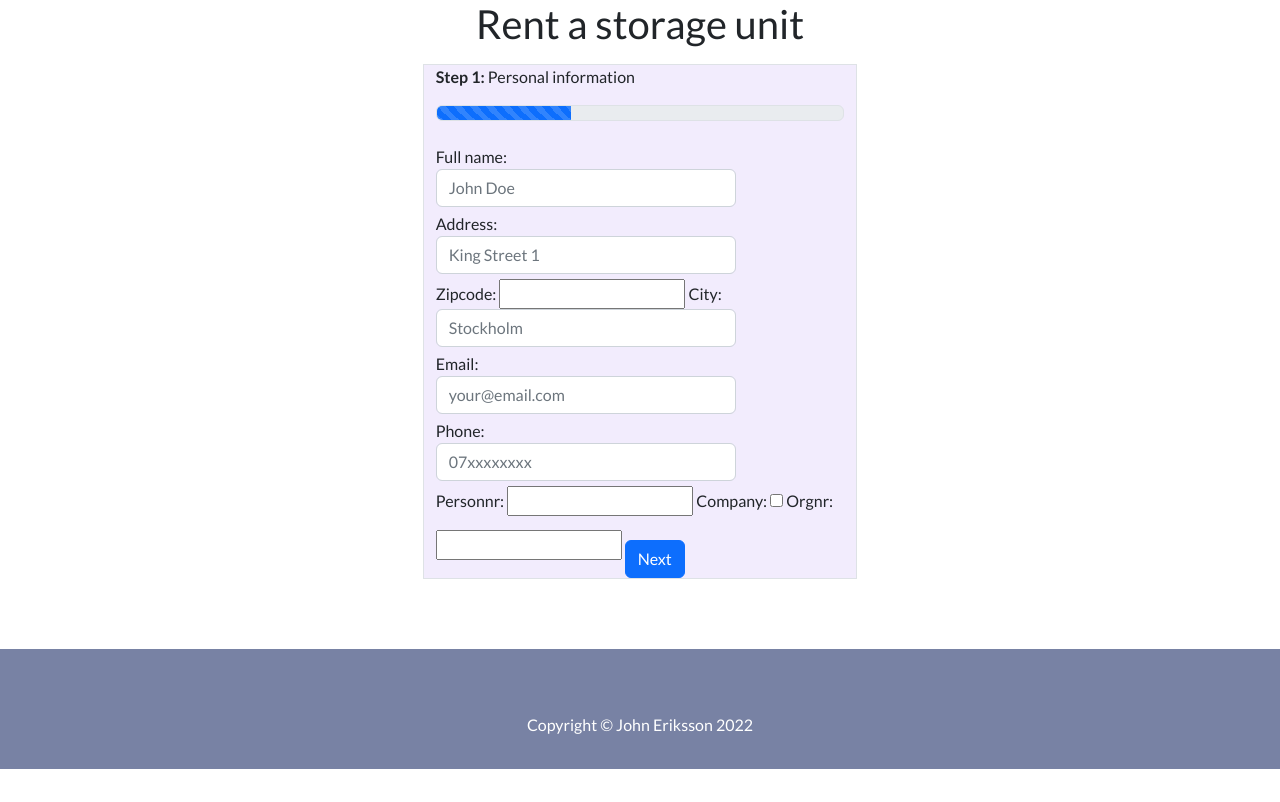
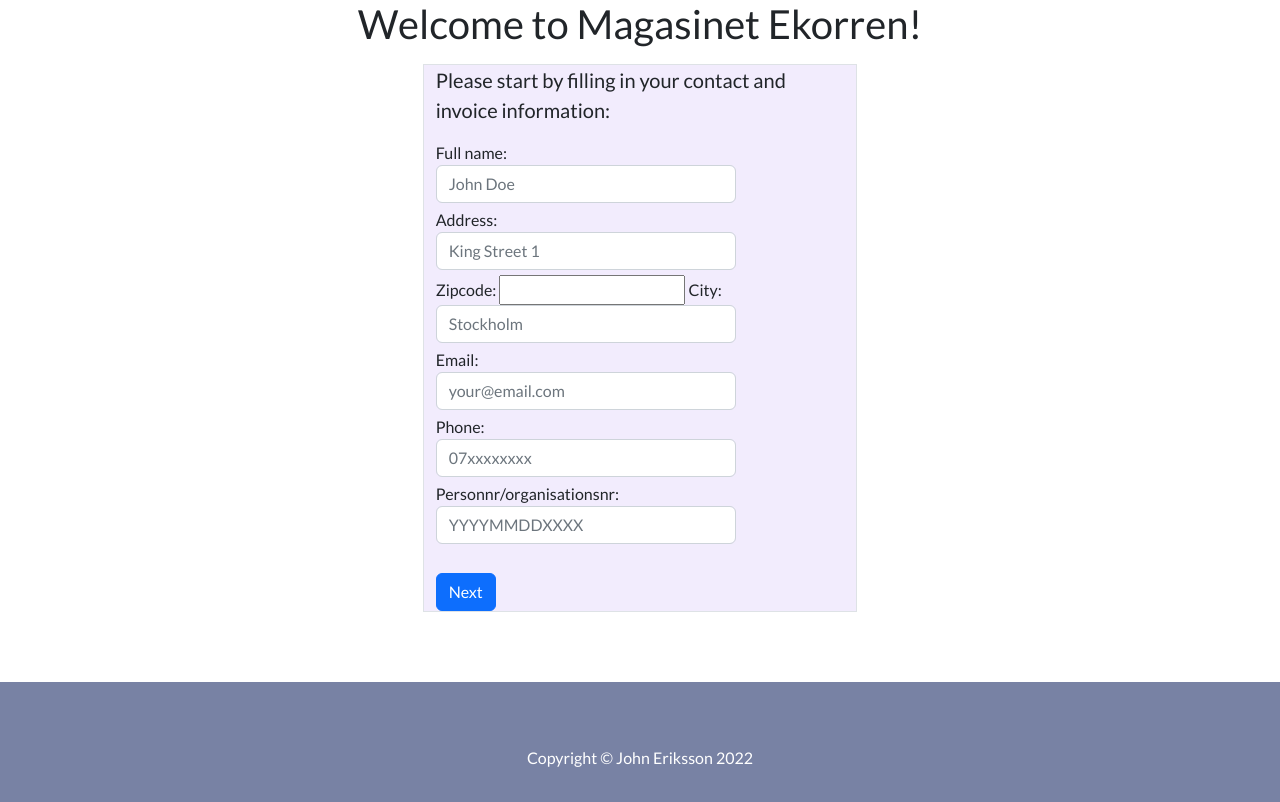
Before and after one commit to Johneriksson88/ekorren, a Django app: page /customerform/ in a window 1280 px wide. Shown: the part 176-978 px from the top of the page. Before the commit the page ends 945 px from the top, so only its background shows below. Run offline with Django 4.2, Linux system fonts and the light colour scheme; some libraries are stand-ins or nearby versions; some web fonts are replaced.

Commit message:
Merge personnr and org nr fields to one

```diff
--- a/main/forms.py
+++ b/main/forms.py
@@ -6,7 +6,7 @@ from django.contrib.auth.models import User
 from django import forms
 from django.contrib.admin.widgets import AdminDateWidget
 from collections import OrderedDict
-from localflavor.se.forms import SEPersonalIdentityNumberField, SEOrganisationNumberField, SEPostalCodeField
+from localflavor.se.forms import SEPostalCodeField
 
 
 class DateInput(forms.DateInput):
@@ -14,13 +14,11 @@ class DateInput(forms.DateInput):
 
 
 class CustomerForm(ModelForm):
-    personnr = SEPersonalIdentityNumberField(required=False)
-    orgnr = SEOrganisationNumberField(required=False)
     zipcode = SEPostalCodeField()
 
     class Meta:
         model = Customer
-        fields = ('fullname', 'address', 'zipcode', 'city', 'email', 'phone', 'personnr', 'company', 'orgnr' )
+        fields = ('fullname', 'address', 'zipcode', 'city', 'email', 'phone', 'person_or_org_nr')
         widgets = {
 
             'fullname': forms.TextInput(attrs={
@@ -47,23 +45,15 @@ class CustomerForm(ModelForm):
                 'class': "form-control",
                 'placeholder': '07xxxxxxxx'
                 }),
-            'company': forms.CheckboxInput(),
-            'personnr': forms.TextInput(attrs={
+            'person_or_org_nr': forms.TextInput(attrs={
                 'class': "form-control",
-                'placeholder': 'YYYYMMDDXXXX',
-                'required': False
-                }),
-            'orgnr': forms.TextInput(attrs={
-                'class': "form-control",
-                'placeholder': 'YYYYMMDDXXXX or NNNNNNNNNN',
-                'required': False
+                'placeholder': 'YYYYMMDDXXXX'
                 })
         }
 
         labels = {
             'fullname': 'Full name',
-            'personnr': "Person number (<i>If you're a person</i>)",
-            'orgnr': "Organisation number (<i>If you're a company</i>"
+            'person_or_org_nr': 'Personnr/organisationsnr'
         }
 
 
@@ -78,6 +68,9 @@ class OrderForm(ModelForm):
 
 
 class RegisterForm(UserCreationForm):
+    username = forms.CharField(required=False)
+    password1 = forms.CharField(required=False)
+    password2 = forms.CharField(required=False)
     class Meta:
         model = User
         fields = ['username', 'password1', 'password2']
@@ -121,13 +114,11 @@ class ContactForm(forms.Form):
 
 
 class UpdateCustomerForm(ModelForm):
-    personnr = SEPersonalIdentityNumberField()
-    orgnr = SEOrganisationNumberField()
     zipcode = SEPostalCodeField()
 
     class Meta:
         model = Customer
-        fields = ('fullname', 'address', 'zipcode', 'city', 'email', 'phone', 'personnr', 'company', 'orgnr')
+        fields = ('fullname', 'address', 'zipcode', 'city', 'email', 'phone', 'person_or_org_nr')
         widgets = {
 
             'fullname': forms.TextInput(attrs={
@@ -154,16 +145,9 @@ class UpdateCustomerForm(ModelForm):
                 'class': "form-control",
                 'placeholder': '07xxxxxxxx'
                 }),
-            'company': forms.CheckboxInput(),
-            'personnr': forms.TextInput(attrs={
+            'person_or_org_nr': forms.TextInput(attrs={
                 'class': "form-control",
-                'placeholder': 'YYYYMMDDXXXX',
-                'required': False
-                }),
-            'orgnr': forms.TextInput(attrs={
-                'class': "form-control",
-                'placeholder': 'YYYYMMDDXXXX or NNNNNNNNNN',
-                'required': False
+                'placeholder': 'YYYYMMDDXXXX'
                 }),
         }
         labels = {
--- a/main/models.py
+++ b/main/models.py
@@ -45,12 +45,10 @@ class Customer(models.Model):
     city = models.CharField(max_length=100)
     email = models.EmailField(max_length=200)
     phone = models.CharField(max_length=100)
-    personnr = models.CharField(max_length=100, blank=True, null=True)
-    orgnr = models.CharField(max_length=100, blank=True, null=True)
-    company = models.BooleanField(default=False)
+    person_or_org_nr = models.CharField(max_length=100)
 
     class Meta:
-        ordering = ['-fullname']
+        ordering = ['-pk']
 
     def __str__(self):
         return str(self.pk) + " " + self.fullname
--- a/main/templates/customer_form.html
+++ b/main/templates/customer_form.html
@@ -1,16 +1,13 @@
 {% extends "base.html" %}
 {% block content %}
 {% load bootstrap %}
-<h1 class="text-center mb-2">Rent a storage unit</h1>
+<h1 class="text-center mb-2">Welcome to Magasinet Ekorren!</h1>
 <div class="row">
     <div class="col-md-4 mx-auto mt-2 bg-grey border form-card">
-        <div class="md-col-4 text-center>
-            <p><i class="fa-solid fa-circle-info"></i><b>Step 1: </b>Personal information</p>
+        <div class="md-col-4 text-center5
+            <p><i class="fa-solid fa-circle-info"></i><p class="lead">Please start by filling in your contact and invoice information:<p></p>
         </div>
 
-        <div class="progress mb-4 border">
-            <div class="progress-bar progress-bar-striped" role="progressbar" style="width: 33%" aria-valuenow="33" aria-valuemin="0" aria-valuemax="100"></div>
-          </div>
         <div class="form-container">
             <form method="POST" action="#">
                 {% csrf_token %}
--- a/main/templates/user_panel.html
+++ b/main/templates/user_panel.html
@@ -92,7 +92,7 @@
                 <form method="POST">
                     {% csrf_token %}
                     <ul class="list-group list-group-flush">
-                        <li class="list-group-item">a</li>
+                        <li class="list-group-item">{{ update_customer_form | bootstrap}}</li>
                     </ul>
                     <div class="text-center my-2">
                         <input type="submit" class="btn btn-success" value="Update">
--- a/main/views.py
+++ b/main/views.py
@@ -1,5 +1,5 @@
 from django.shortcuts import render, get_object_or_404, redirect
-from django.http import HttpResponse, Http404
+from django.http import HttpResponse, Http404, HttpResponseRedirect
 from django.views import View
 from django.views.generic import CreateView
 from .models import StorageUnit, Customer, Order
@@ -46,19 +46,23 @@ def index(request):
 # BELOW IF STATEMENT DOESNT WORK
 @login_required(login_url='login')
 def user_panel(request):
-    customer = Customer.objects.get(user=request.user)
-    """ if user.customer.exists():
-        new_customer = Customer.objects.get(user=request.user)
+
+    customers = Customer.objects.all()
+    customers = customers.filter(user=request.user)
+    if customers:
+        customer = Customer.objects.get(user=request.user)
     else:
-        new_customer = Customer(user=request.user)
-        new_customer.save() """
+        new_customer = Customer.objects.create(user=request.user)
+        new_customer.save()
+        print("New user created")
+        return redirect('customer_form')
 
     # Hide last 4 digits of person number
 
-    personnr = request.user.customer.personnr
+    """ personnr = request.user.customer.personnr
     size = len(request.user.customer.personnr)
     replacement = "****"
-    personnr = personnr.replace(personnr[size - 4:], replacement)
+    personnr = personnr.replace(personnr[size - 4:], replacement) """
 
     orders = request.user.customer.order_set.all()
 
@@ -72,7 +76,7 @@ def user_panel(request):
     else:
         update_customer_form = UpdateCustomerForm(instance=request.user.customer)
 
-    context = {'orders': orders, 'update_customer_form': update_customer_form, 'personnr_c': personnr, 'customer': customer}
+    context = {'orders': orders, 'update_customer_form': update_customer_form, 'customer': customer}
     return render(request, 'user_panel.html', context)
 
 
@@ -118,6 +122,7 @@ def customer_form(request):
         form = CustomerForm(request.POST)
         if form.is_valid():
             form.save()
+            return redirect('user_panel')
 
     context = {'form': form}
     return render(request, 'customer_form.html', context)
```
Also changed, not shown: main/migrations/0028_alter_customer_options_remove_customer_company_and_more.py (added).
